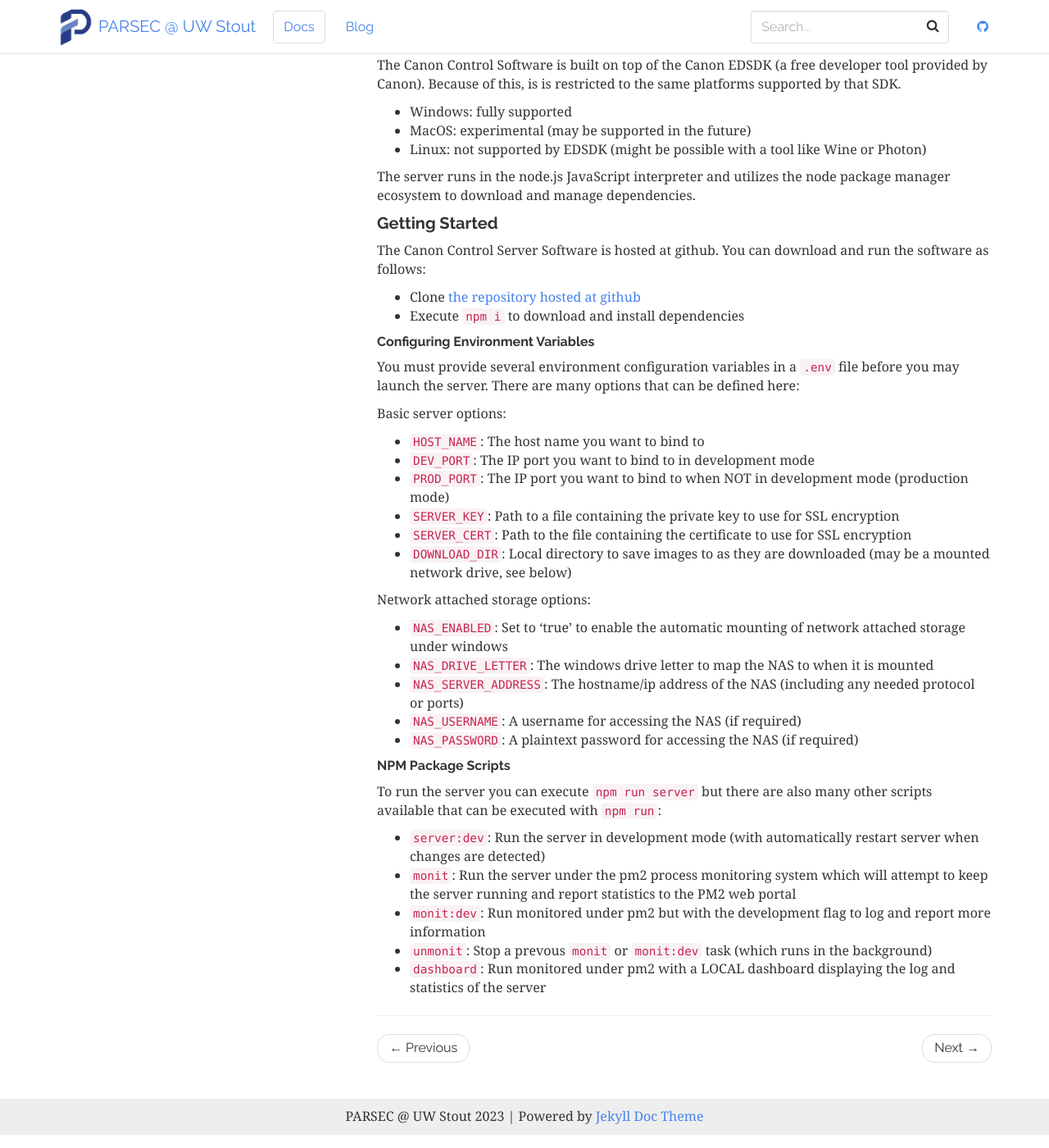
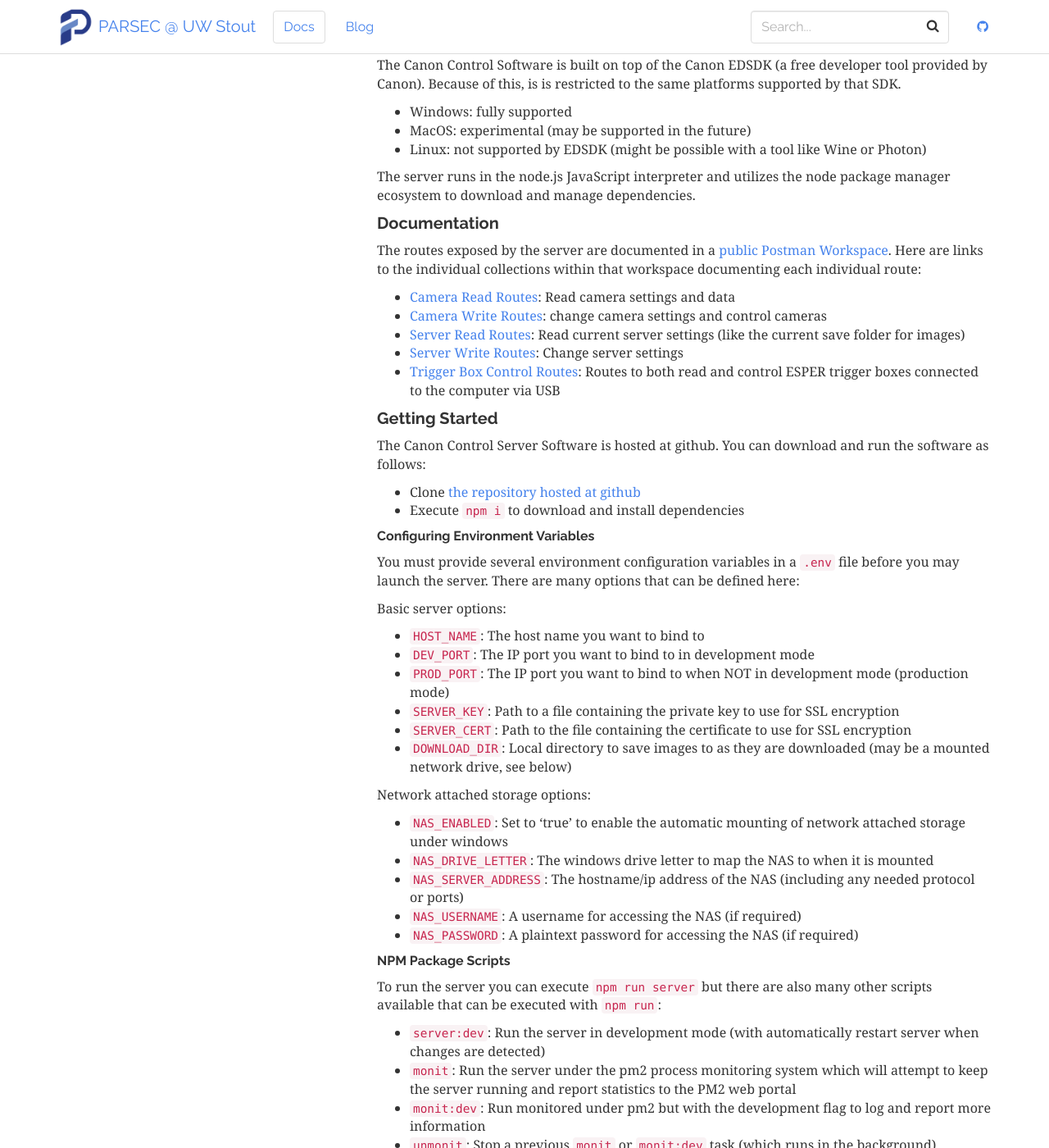
Before and after one commit to UWStout/PARSEC-project, a Jekyll site: the page built from _docs/software/capture-server.md, in a window 1280 px wide and 1400 px high, scrolled down 296 px. Shown: the whole window at 82% size. Built offline with Jekyll 4.4.1, drawn with Linux system fonts in a browser that asks for light colours.

Commit message:
Links to server software documentation

```diff
--- a/_docs/software/capture-server.md
+++ b/_docs/software/capture-server.md
@@ -13,6 +13,14 @@
 - Linux: not supported by EDSDK (might be possible with a tool like Wine or Photon)
 
 The server runs in the node.js JavaScript interpreter and utilizes the node package manager ecosystem to download and manage dependencies.
+
+#### Documentation
+The routes exposed by the server are documented in a [public Postman Workspace](https://www.postman.com/parsec-uw-stout/workspace/parsec-backend-server/overview){:target="_blank"}.  Here are links to the individual collections within that workspace documenting each individual route:
+- [Camera Read Routes](https://www.postman.com/parsec-uw-stout/workspace/parsec-backend-server/documentation/21298009-2ccc5f0e-fdf0-44d8-9259-50291f545ecb){:target="_blank"}: Read camera settings and data
+- [Camera Write Routes](https://www.postman.com/parsec-uw-stout/workspace/parsec-backend-server/documentation/21298009-554bef4b-7a4b-47d8-86bd-01b8ef9c37ca){:target="_blank"}: change camera settings and control cameras
+- [Server Read Routes](https://www.postman.com/parsec-uw-stout/workspace/parsec-backend-server/documentation/21371504-d9adc16c-9b9a-48c6-aa40-9a126e9dbd23){:target="_blank"}: Read current server settings (like the current save folder for images)
+- [Server Write Routes](https://www.postman.com/parsec-uw-stout/workspace/parsec-backend-server/documentation/21371504-a5a5dd42-fbf2-4de4-9d73-96587bc5b978){:target="_blank"}: Change server settings
+- [Trigger Box Control Routes](https://www.postman.com/parsec-uw-stout/workspace/parsec-backend-server/documentation/21298009-79110db3-86c7-4775-849c-73ead6bcd727){:target="_blank"}: Routes to both read and control ESPER trigger boxes connected to the computer via USB
 
 #### Getting Started
 The Canon Control Server Software is hosted at github. You can download and run the software as follows:
@@ -42,5 +50,5 @@
 - `server:dev`: Run the server in development mode (with automatically restart server when changes are detected)
 - `monit`: Run the server under the pm2 process monitoring system which will attempt to keep the server running and report statistics to the PM2 web portal
 - `monit:dev`: Run monitored under pm2 but with the development flag to log and report more information
-- `unmonit`: Stop a prevous `monit` or `monit:dev` task (which runs in the background)
+- `unmonit`: Stop a previous `monit` or `monit:dev` task (which runs in the background)
 - `dashboard`: Run monitored under pm2 with a LOCAL dashboard displaying the log and statistics of the server
```
